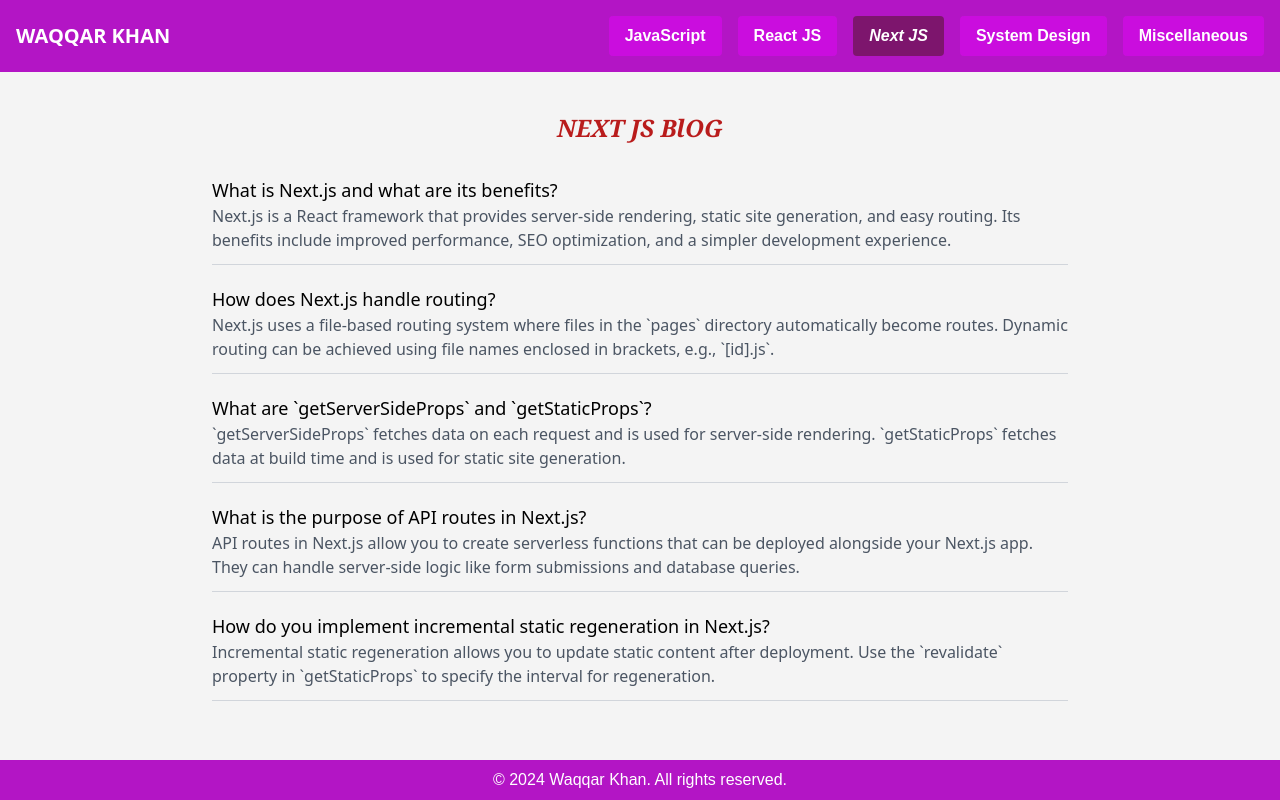
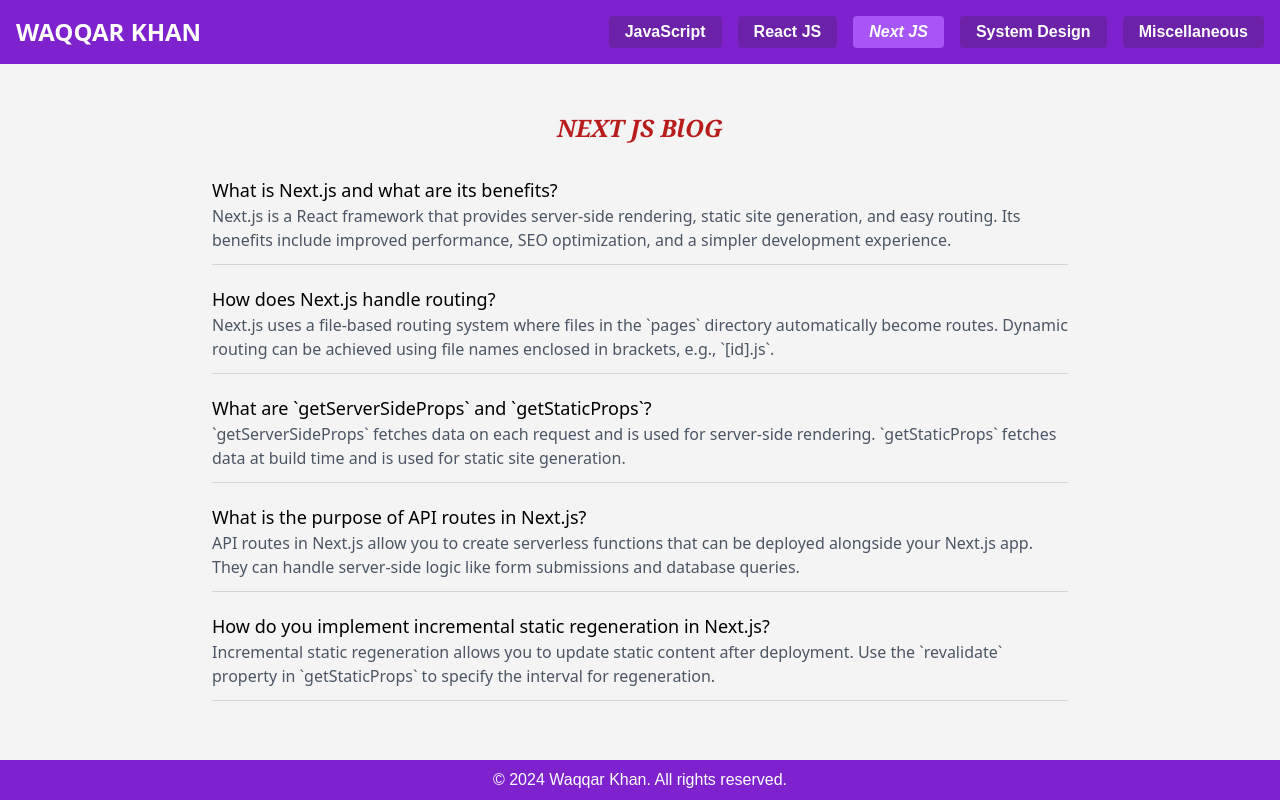
Before and after one commit to waqqar-khan/waqqar, a React (Vite) app: page /nextjs in a window 1280 px wide. Built offline with nearby package versions, Linux system fonts and the light colour scheme.

Commit message:
Update style color

```diff
--- a/src/App.css
+++ b/src/App.css
@@ -55,10 +55,6 @@ nav ul li a {
 nav ul li a:hover {
   text-decoration: underline;
   color: #f600fa;
-}
-
-.home-section {
-  padding: 7rem 0 0 0;
 }
 
 .home-section,
@@ -272,20 +268,14 @@ nav ul li a:hover {
 }
 
 .company-past-org {
-  background-color: #ba0dba;
-  color: #fefefb;
   padding: 1rem;
   font-weight: bold;
-  font-size: large;
   text-transform: uppercase;
-  margin-top: 0.5rem;
   border-radius: 5px;
   text-align: center;
 }
 
 .section-header-btn {
-  background-color: #b315c5;
-  color: #fff;
   display: block;
   padding: 0.5rem 0;
   font-weight: 700;
@@ -389,36 +379,21 @@ nav ul li a:hover {
   top: 0;
   left: 0;
   width: 100%;
-  background-color: #dc08f096;
-  color: #fff;
   text-align: center;
   border-top-left-radius: 8px;
   border-top-right-radius: 8px;
   text-transform: uppercase;
 }
 
-.blog-card p {
-  color: #333;
-  padding-top: 1.5rem;
-  font-size: medium;
-  font-family: "Segoe UI", Tahoma, Geneva, Verdana, sans-serif;
-  font-weight: 500;
-}
-
-.blog-card a {
+.blog-card-link{
   display: block;
-  background-color: #dc08f096;
-  color: #fff;
-  padding: 0.5rem 1rem;
-  margin-top: 1rem;
   text-decoration: none;
   border-radius: 5px;
   transition: background-color 0.3s;
   text-align: center;
 }
 
-.blog-card a:hover {
-  background-color: rgba(123, 22, 105, 0.953);
+.blog-card-link:hover {
   text-decoration: none;
 }
 
@@ -465,16 +440,12 @@ nav ul li a:hover {
 footer {
   text-align: center;
   padding: 0.5rem;
-  background-color: #b315c5;
-  color: #fff;
   width: 100%;
 }
 
 .footer {
   text-align: center;
   padding: 0.5rem;
-  background-color: #b315c5;
-  color: #fff;
   width: 100%;
 }
 
@@ -642,8 +613,6 @@ footer {
   .footer {
     text-align: center;
     padding: 0.5rem;
-    background-color: #b315c5;
-    color: #fff;
     width: 100%;
   }
 }
--- a/src/components/AboutMe.jsx
+++ b/src/components/AboutMe.jsx
@@ -3,7 +3,7 @@ import "../App.css";
 const AboutMe = () => {
   return (
     <section id="about-me" className="about-me-section pt-10">
-      <span className="section-header-btn">About Me</span>
+      <span className="section-header-btn bg-purple-600 text-white">About Me</span>
       <div className="about-me-content">
         <div className="about-me-text">
           <h3>Senior Software Engineer</h3>
--- a/src/components/BlogContentCard.jsx
+++ b/src/components/BlogContentCard.jsx
@@ -4,11 +4,13 @@ import "../App.css";
 
 const BlogContentCard = ({ blog }) => {
   return (
-    <div className="blog-card">
-      <h3 className="text-xl text-center font-bold text-pink-800">
+    <div className="blog-card bg-purple-400">
+      <h3 className="text-xl text-center font-bold text-yellow-300">
         {blog.title}
       </h3>
-      <Link to={blog.internalLink}>Read Blog</Link>
+      <div>
+        <Link to={blog.internalLink} className="blog-card-link font-semibold text-white bg-purple-500 mt-4 px-4 py-2 hover:bg-purple-600 hover:text-yellow-500">Read Blog</Link>
+      </div>
     </div>
   );
 };
--- a/src/components/Blogs.jsx
+++ b/src/components/Blogs.jsx
@@ -27,8 +27,8 @@ const Blogs = () => {
 
   return (
     <section id="blogs" className="blog-section">
-      <span className="section-header-btn">Blogs</span>
-      <div className="blog-cards">
+      <span className="section-header-btn bg-purple-600 text-white">Blogs</span>
+      <div className="blog-cards ">
         {blogs.map((blog, index) => (
           <BlogContentCard key={index} blog={blog} />
         ))}
--- a/src/components/Cerificates.jsx
+++ b/src/components/Cerificates.jsx
@@ -4,14 +4,18 @@ import CSPO from "../assets/cspo.jpg";
 const Certificates = () => {
   return (
     <section id="certificates" className="certificate-section">
-      <span className="section-header-btn">Certificates</span>
-      <div className="certificate-container mr-4 ml">
+      <span className="section-header-btn bg-purple-600 text-white">Certificates</span>
+      <div className="certificate-container m-4">
+        <div className="bg-purple-500 rounded-lg p-4 shadow-lg">
           <img
             className="cert-img"
             src={HackerRank}
             alt="HackerRank React Certificate"
           />
+        </div>
+        <div className="bg-purple-500 rounded-lg p-4 shadow-lg">
           <img className="cert-img" src={CSPO} alt="CSPO Certificate" />
+        </div>
       </div>
     </section>
   );
--- a/src/components/Footer.jsx
+++ b/src/components/Footer.jsx
@@ -2,7 +2,7 @@ import "../App.css";
 
 const Footer = () => {
   return (
-    <footer>
+    <footer className="bg-purple-700 text-white">
       <p>&copy; 2024 Waqqar Khan. All rights reserved.</p>
     </footer>
   );
--- a/src/components/Header.jsx
+++ b/src/components/Header.jsx
@@ -5,29 +5,35 @@ import "../App.css";
 
 const Header = () => {
   const location = useLocation();
-  const currentPath = location.pathname;
   const [isMobileMenuOpen, setIsMobileMenuOpen] = useState(false);
 
+  const isBlogPath = [
+    "/javascript",
+    "/reactjs",
+    "/nextjs",
+    "/system-design",
+    "/miscellaneous"
+  ].includes(location.pathname);
+
+  const isHomePage = location.pathname === "/";
+
   const toggleMobileMenu = () => {
-    setIsMobileMenuOpen(!isMobileMenuOpen);
+    setIsMobileMenuOpen(prev => !prev);
   };
 
   useEffect(() => {
     setIsMobileMenuOpen(false);
-  }, [currentPath]);
-
-  const isBlogPath =
-    currentPath === "/javascript" ||
-    currentPath === "/reactjs" ||
-    currentPath === "/nextjs" ||
-    currentPath === "/system-design" ||
-    currentPath === "/miscellaneous";
+  }, [location.pathname]);
 
   return (
-    <header className="fixed w-full flex justify-between items-center p-4 bg-custom-header-hex text-white z-50">
+    <header className="fixed w-full flex justify-between items-center p-4 bg-purple-700 text-white z-50">
       <div className="header-content">
-        <Link to="/" className="hover:cursor-pointer">
-          <h1 className="text-xl font-bold font-sans transition-colors hover:text-yellow-500 focus:text-white">
+        <Link to="/">
+          <h1
+            className={`text-2xl font-bold font-sans transition-colors ${
+              isHomePage ? "text-white cursor-default" : "text-white hover:cursor-pointer hover:text-yellow-500"
+            }`}
+          >
             WAQQAR KHAN
           </h1>
         </Link>
@@ -48,7 +54,7 @@ const Header = () => {
         )}
       </div>
       {isMobileMenuOpen && isBlogPath && (
-        <div className="md:hidden absolute top-full right-0 w-full bg-custom-header-hex pb-2">
+        <div className="md:hidden absolute top-full right-0 w-full bg-custom-header-hex pb-2 transition-transform transform">
           <BlogButton />
         </div>
       )}
--- a/src/components/Home.jsx
+++ b/src/components/Home.jsx
@@ -63,7 +63,7 @@ const Home = () => {
               </a>
             </div>
           </div>
-          <h1 className="company-past-org">Past Organisations</h1>
+          <h1 className="company-past-org bg-purple-500 text-yellow-300 text-xl mt-2">Past Organisations</h1>
         </div>
       </section>
       <Skills />
--- a/src/components/Skills.jsx
+++ b/src/components/Skills.jsx
@@ -31,7 +31,7 @@ const Skills = () => {
 
   return (
     <section id="skills" className="skills-section">
-      <span className="section-header-btn">Skills</span>
+      <span className="section-header-btn bg-purple-600 text-white">Skills</span>
       <div className="skills-carousel">
         <Marquee gradient={false} speed={35}>
           {skills.map((skill, index) => (
--- a/src/components/blogs/BlogButton.jsx
+++ b/src/components/blogs/BlogButton.jsx
@@ -8,10 +8,10 @@ const BlogButton = () => {
     <div className="flex flex-wrap justify-center items-center gap-4">
       <Link to="/javascript">
         <button
-          className={`px-4 py-2 rounded font-semibold ${
+          className={`px-4 py-1 rounded font-semibold ${
             currentPath === "/javascript"
-              ? "bg-custom-rgba italic"
-              : "bg-custom-hex hover:text-yellow-500"
+              ? "bg-purple-500 italic"
+              : "bg-purple-800 hover:text-yellow-500 hover:bg-purple-500"
           } text-white`}
           disabled={currentPath === "/javascript"}
         >
@@ -20,10 +20,10 @@ const BlogButton = () => {
       </Link>
       <Link to="/reactjs">
         <button
-          className={`px-4 py-2 rounded font-semibold ${
+          className={`px-4 py-1 rounded font-semibold ${
             currentPath === "/reactjs"
-              ? "bg-custom-rgba italic"
-              : "bg-custom-hex hover:text-yellow-500"
+              ? "bg-purple-500 italic"
+              : "bg-purple-800 hover:text-yellow-500 hover:bg-purple-500"
           } text-white`}
           disabled={currentPath === "/reactjs"}
         >
@@ -32,10 +32,10 @@ const BlogButton = () => {
       </Link>
       <Link to="/nextjs">
         <button
-          className={`px-4 py-2 rounded font-semibold ${
+          className={`px-4 py-1 rounded font-semibold ${
             currentPath === "/nextjs"
-              ? "bg-custom-rgba italic"
-              : "bg-custom-hex hover:text-yellow-500"
+              ? "bg-purple-500 italic"
+              : "bg-purple-800 hover:text-yellow-500 hover:bg-purple-500"
           } text-white`}
           disabled={currentPath === "/nextjs"}
         >
@@ -44,10 +44,10 @@ const BlogButton = () => {
       </Link>
       <Link to="/system-design">
         <button
-          className={`px-4 py-2 rounded font-semibold ${
+          className={`px-4 py-1 rounded font-semibold ${
             currentPath === "/system-design"
-              ? "bg-custom-rgba italic"
-              : "bg-custom-hex hover:text-yellow-500"
+              ? "bg-purple-500 italic"
+              : "bg-purple-800 hover:text-yellow-500 hover:bg-purple-500"
           } text-white`}
           disabled={currentPath === "/system-design"}
         >
@@ -56,10 +56,10 @@ const BlogButton = () => {
       </Link>
       <Link to="/miscellaneous">
         <button
-          className={`px-4 py-2 rounded font-semibold ${
+          className={`px-4 py-1 rounded font-semibold ${
             currentPath === "/miscellaneous"
-              ? "bg-custom-rgba italic"
-              : "bg-custom-hex hover:text-yellow-500"
+              ? "bg-purple-500 italic"
+              : "bg-purple-800 hover:text-yellow-500 hover:bg-purple-500"
           } text-white`}
           disabled={currentPath === "/miscellaneous"}
         >
```
Lines whose indentation alone changed are shown as unchanged.
